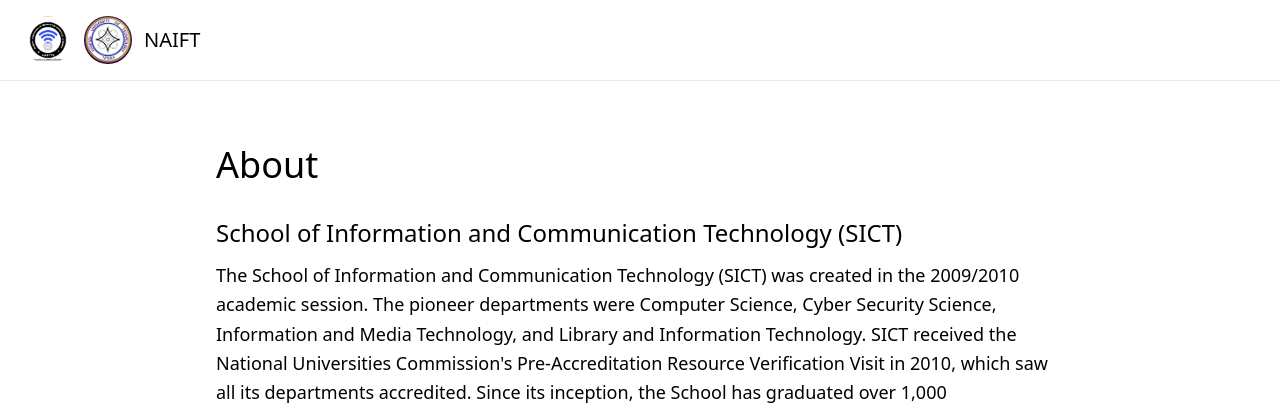
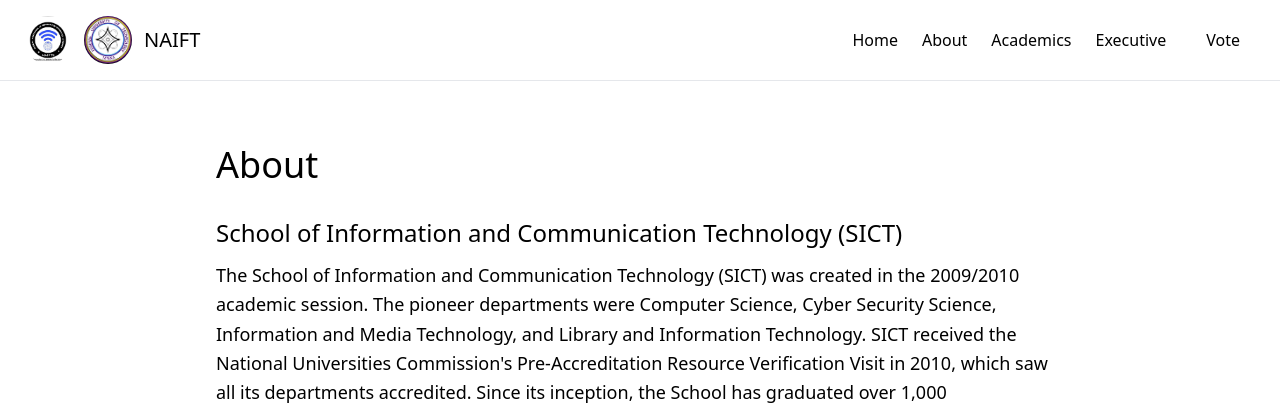
Before and after one commit to ultimatefaloe/naift_web_app, a Django app: page /about/ in a window 1280 px wide. Shown: the top 410 px of the page. Run offline with Django 5.2, Linux system fonts and the light colour scheme; some libraries are stand-ins or nearby versions.

Commit message:
Add site navigation

```diff
--- a/core/templates/core/base.html
+++ b/core/templates/core/base.html
@@ -18,6 +18,13 @@
             <img src="{% static 'image/fut.jpeg' %}" alt="Federal University of Technology Minna logo" class="h-12 w-12 rounded-full object-cover">
             <span class="font-display text-xl text-brand-purple">NAIFT</span>
         </div>
+        <nav class="flex items-center gap-6 font-body">
+            <a href="{% url 'core:home' %}" class="hover:text-brand-purple">Home</a>
+            <a href="{% url 'core:about' %}" class="hover:text-brand-purple">About</a>
+            <a href="{% url 'core:academics' %}" class="hover:text-brand-purple">Academics</a>
+            <a href="{% url 'executives:current' %}" class="hover:text-brand-purple">Executive</a>
+            <a href="#" class="bg-brand-purple text-brand-white px-4 py-2 rounded-full hover:opacity-90">Vote</a>
+        </nav>
     </header>
 
     <main>
```
